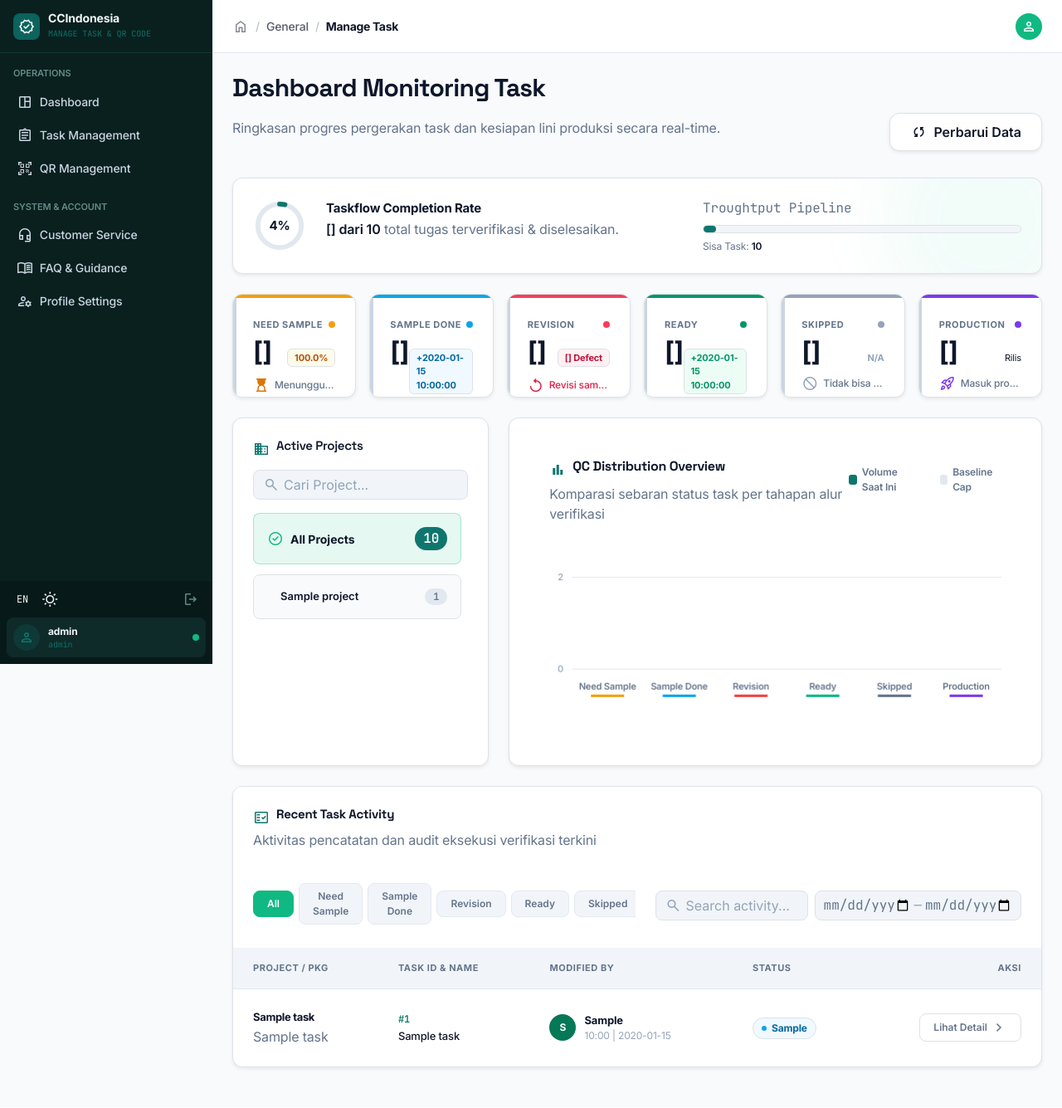
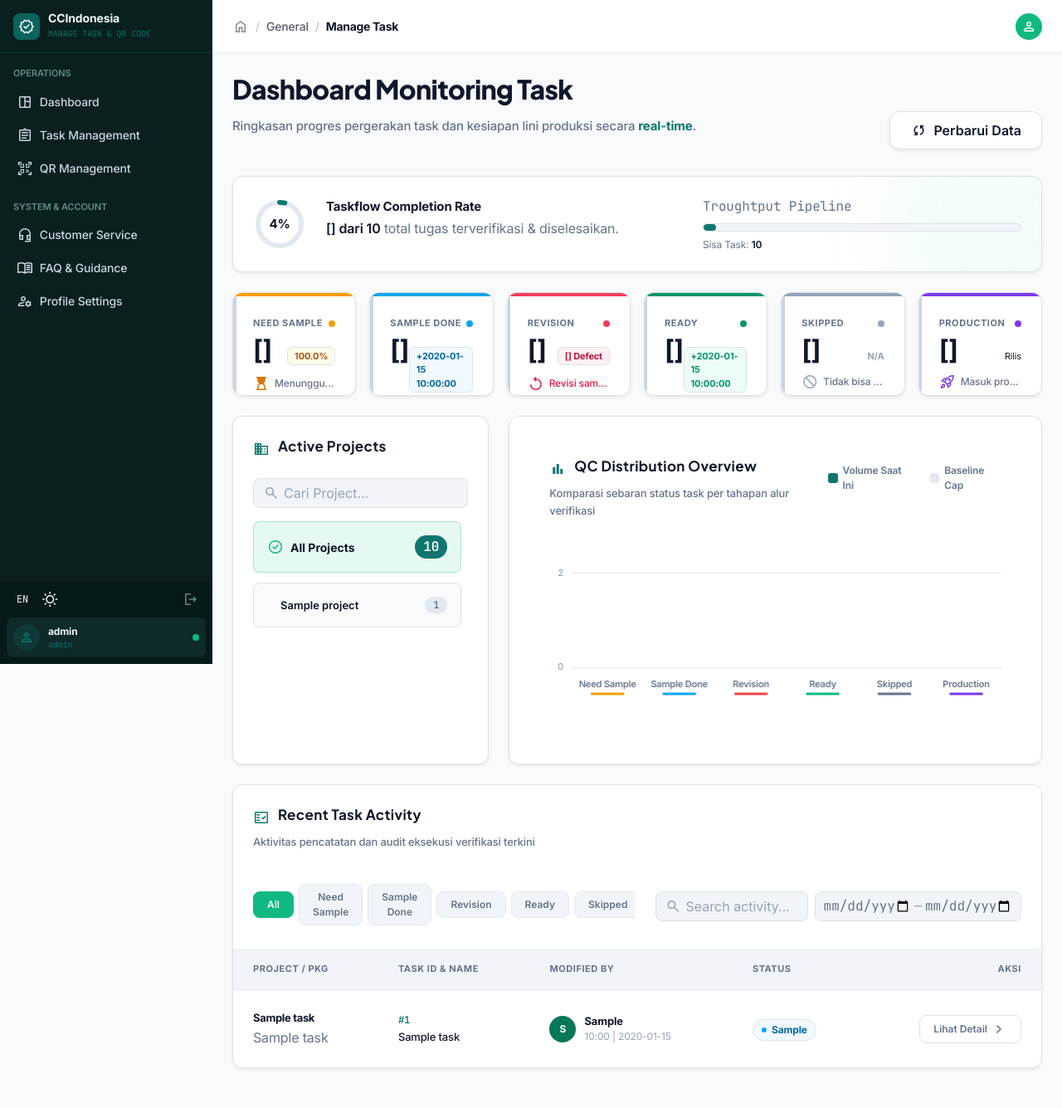
Before and after one commit to farishafizhanrahmat33/Sistem-Informasi-Manajemen-Task-Quality-Control-, a Python web app: template templates/dashboard.html in a window 1280 px wide. Shown: the whole page at 83% size. Before the commit the page ends 1289 px from the top, so only its background shows below. Run offline with Jinja, Linux system fonts and the light colour scheme; the template is opened without the code that fills it: most values are stand-ins (such as "Sample title", 1, 10 or a date in 2020); some libraries are stand-ins or nearby versions.

```diff
--- a/static/style.css
+++ b/static/style.css
@@ -58,14 +58,13 @@
 /* ==========================================================================
    0. FONT & IMPORT
    ========================================================================== */
-@import url('https://fonts.googleapis.com/css2?family=Space+Grotesk:wght@500;600;700&display=swap');
-
+@import url('https://fonts.googleapis.com/css2?family=Plus+Jakarta+Sans:wght@500;600;700;800&family=Inter:wght@400;500;600;700&family=Space+Grotesk:wght@500;600;700&display=swap');
 
 /* ==========================================================================
    1. VARIABEL WARNA & TEMA
    ========================================================================== */
 :root {
-    --font-headline: 'Space Grotesk', 'Inter', sans-serif;
+    --font-headline: 'Plus Jakarta Sans', sans-serif; /* <-- Ubah baris ini */
     --font-body: 'Inter', sans-serif;
 
     --accent:         #10B981;
@@ -166,6 +165,32 @@ h1, h2, h3, h4, h5, h6 {
     }
 }
 
+/* ==========================================================================
+   HIERARKI TIPOGRAFI PROFESIONAL (DASHBOARD)
+   ========================================================================== */
+/* Judul Utama: Sangat tegas, tebal, jarak huruf rapat */
+.title-main {
+    font-family: var(--font-headline);
+    font-weight: 800;
+    letter-spacing: -0.02em;
+    line-height: 1.2;
+}
+
+/* Sub Judul: Elegan, jarak huruf sedikit renggang agar mudah dibaca cepat */
+.title-sub {
+    font-family: var(--font-headline);
+    font-weight: 700;
+    letter-spacing: 0.02em;
+    line-height: 1.3;
+}
+
+/* Deskripsi: Nyaman dibaca, baris renggang, tidak berebut fokus dengan judul */
+.desc-text {
+    font-family: var(--font-body);
+    font-weight: 500;
+    line-height: 1.6;
+    color: var(--text-muted);
+}
 
 /* ##########################################################################
    #  BAGIAN 1 — TAMPILAN DESKTOP / WEBSITE                                 #
--- a/templates/dashboard.html
+++ b/templates/dashboard.html
@@ -17,7 +17,8 @@
 
     <link rel="preconnect" href="https://fonts.googleapis.com">
     <link rel="preconnect" href="https://fonts.gstatic.com" crossorigin>
-    <link href="https://fonts.googleapis.com/css2?family=JetBrains+Mono:wght@400;500;600&family=Inter:wght@400;500;600;700&display=swap" rel="stylesheet">
+    <!-- Tambahkan Plus Jakarta Sans ke dalam link ini -->
+    <link href="https://fonts.googleapis.com/css2?family=JetBrains+Mono:wght@400;500;600&family=Inter:wght@400;500;600;700&family=Plus+Jakarta+Sans:wght@500;600;700;800&display=swap" rel="stylesheet">
     <link href="https://fonts.googleapis.com/css2?family=Material+Symbols+Outlined:opsz,wght,FILL,GRAD@20..48,100..700,0..1,-50..200" rel="stylesheet">
 
     <!-- BOOTSTRAP -->
@@ -124,10 +125,11 @@
                         "space-md": "1rem"
                     },
                     "fontFamily": {
+                        "heading": ["Plus Jakarta Sans", "sans-serif"], /* <-- TAMBAHAN BARU */
                         "code-sm": ["JetBrains Mono"],
                         "body-md": ["Inter"],
-                        "headline-xl": ["Inter"],
-                        "headline-sm": ["Inter"],
+                        "headline-xl": ["Plus Jakarta Sans", "sans-serif"], /* <-- UBAH JADI INI */
+                        "headline-sm": ["Plus Jakarta Sans", "sans-serif"], /* <-- UBAH JADI INI */
                         "body-lg": ["Inter"],
                         "label-md": ["Inter"],
                         "body-sm": ["Inter"],
@@ -154,16 +156,16 @@
 
             <!-- HEADER DASHBOARD (Bersih tanpa breadcrumbs ganda) -->
             <div class="flex flex-col md:flex-row md:items-end justify-between gap-6 pb-2">
-                <div class="flex flex-col gap-1">
-                    <!-- Judul Utama -->
-                    <h1 class="text-[26px] sm:text-[30px] text-on-surface tracking-tight font-bold">
+                <div class="flex flex-col gap-1.5">
+                    <!-- Gunakan .title-main -->
+                    <h1 class="title-main text-[28px] sm:text-[32px] text-on-surface">
                         Dashboard Monitoring Task
                     </h1>
 
-                    <!-- Deskripsi & Badge Status -->
-                    <div class="flex flex-wrap items-center gap-3 mt-1.5">
-                        <p class="font-body-md text-text-secondary">
-                            Ringkasan progres pergerakan task dan kesiapan lini produksi secara real-time.
+                    <!-- Gunakan .desc-text -->
+                    <div class="flex flex-wrap items-center gap-3">
+                        <p class="desc-text text-[14px] sm:text-[15px] max-w-3xl">
+                            Ringkasan progres pergerakan task dan kesiapan lini produksi secara <span class="text-primary-container font-bold">real-time</span>.
                         </p>
                     </div>
                 </div>
@@ -332,10 +334,11 @@
 
                 <!-- KIRI: Daftar Proyek -->
                 <div class="xl:col-span-4 rounded-xl bg-white border border-border-subtle p-4 shadow-sm flex flex-col h-[420px]">
-                    <div class="flex items-center justify-between pb-2">
-                        <div class="flex items-center gap-2">
-                            <span class="material-symbols-outlined text-[20px] text-primary-container">domain</span>
-                            <h2 class="text-[15px] text-on-surface font-semibold">Active Projects</h2>
+                    <div class="flex items-center justify-between pb-3">
+                        <div class="flex items-center gap-2.5">
+                            <span class="material-symbols-outlined text-[22px] text-primary-container">domain</span>
+                            <!-- Gunakan .title-sub -->
+                            <h2 class="title-sub text-[17px] text-on-surface">Active Projects</h2>
                         </div>
                     </div>
 
@@ -372,12 +375,14 @@
                 <!-- KANAN: QC Bar Chart dengan Header Custom -->
                 <div class="xl:col-span-8 rounded-xl bg-white border border-border-subtle p-5 sm:p-6 shadow-sm flex flex-col h-[420px]">
                     <div class="flex flex-col sm:flex-row sm:items-start justify-between pb-4 gap-2">
-                        <div class="flex flex-col">
-                            <div class="flex items-center gap-2">
-                                <span class="material-symbols-outlined text-[20px] text-primary-container">bar_chart</span>
-                                <h2 class="text-[16px] text-on-surface font-bold">QC Distribution Overview</h2>
+                        <div class="flex flex-col gap-1">
+                            <div class="flex items-center gap-2.5">
+                                <span class="material-symbols-outlined text-[22px] text-primary-container">bar_chart</span>
+                                <!-- Gunakan .title-sub -->
+                                <h2 class="title-sub text-[17px] text-on-surface">QC Distribution Overview</h2>
                             </div>
-                            <p class="font-body-sm text-text-secondary mt-1">{{ _('Komparasi sebaran status task per tahapan alur verifikasi') }}</p>
+                            <!-- Gunakan .desc-text -->
+                            <p class="desc-text text-[13px]">{{ _('Komparasi sebaran status task per tahapan alur verifikasi') }}</p>
                         </div>
                         <div class="flex items-center gap-4 mt-2 sm:mt-0">
                             <div class="flex items-center gap-1.5 text-[12px] font-semibold text-text-secondary">
@@ -399,12 +404,14 @@
             <div class="rounded-xl bg-white border border-border-subtle shadow-sm flex flex-col overflow-hidden">
                 <div class="p-4 sm:p-6 bg-white border-b border-border-subtle">
                     <div class="flex flex-col sm:flex-row sm:items-center justify-between gap-2">
-                        <div>
-                            <div class="flex items-center gap-2">
-                                <span class="material-symbols-outlined text-[20px] text-primary-container">fact_check</span>
-                                <h2 class="text-[15px] text-on-surface font-bold">{{ _('Recent Task Activity') }}</h2>
+                        <div class="flex flex-col gap-1">
+                            <div class="flex items-center gap-2.5">
+                                <span class="material-symbols-outlined text-[22px] text-primary-container">fact_check</span>
+                                <!-- Gunakan .title-sub -->
+                                <h2 class="title-sub text-[17px] text-on-surface">{{ _('Recent Task Activity') }}</h2>
                             </div>
-                            <p class="font-body-sm text-text-secondary mt-0.5">{{ _('Aktivitas pencatatan dan audit eksekusi verifikasi terkini') }}</p>
+                            <!-- Gunakan .desc-text -->
+                            <p class="desc-text text-[13px]">{{ _('Aktivitas pencatatan dan audit eksekusi verifikasi terkini') }}</p>
                         </div>
                     </div>
 
```
Also changed, not shown: templates/index.html (+17 -10 lines).
